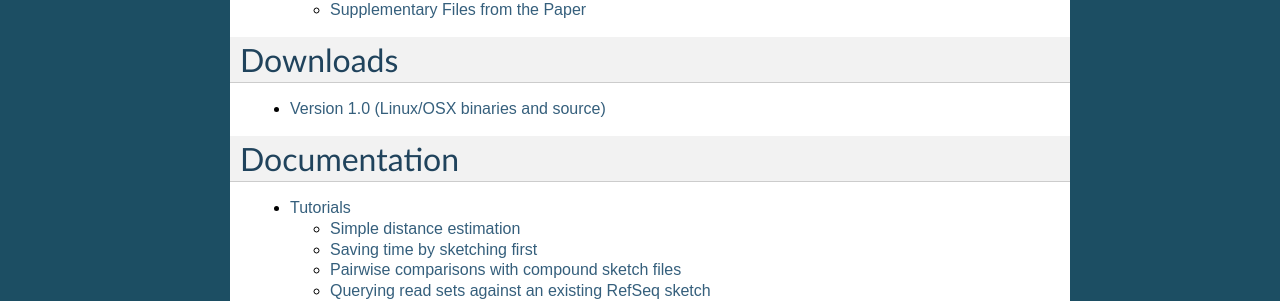
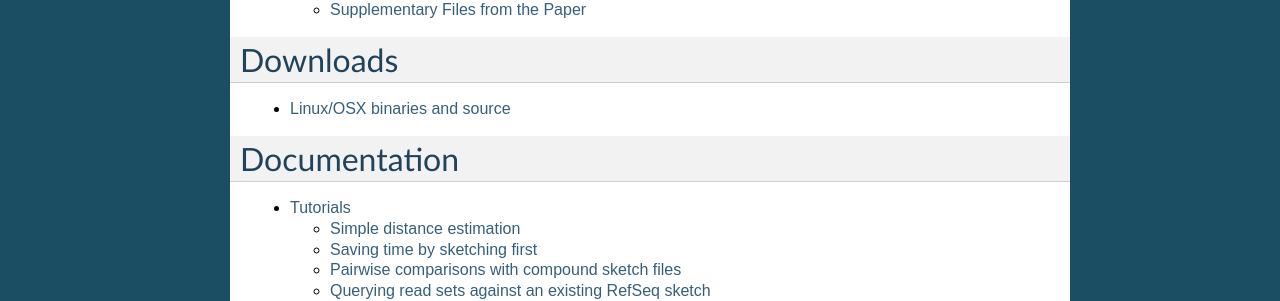
Before and after one commit to marbl/Mash, a Sphinx documentation site: the page built from doc/sphinx/index.rst, in a window 1280 px wide. Shown: the part 425-726 px from the top of the page. Built offline with Sphinx 7.4.7, drawn with Linux system fonts in a browser that asks for light colours; pages that are not in the unit, such as notebooks, are missing from menus.

Commit message:
docs: point to all releases

```diff
--- a/doc/sphinx/index.rst
+++ b/doc/sphinx/index.rst
@@ -24,7 +24,7 @@
 Downloads
 =========
 
-* `Version 1.0 (Linux/OSX binaries and source) <https://github.com/marbl/Mash/releases/tag/v1.0>`_
+* `Linux/OSX binaries and source <https://github.com/marbl/Mash/releases>`_
 
 Documentation
 =============
```
